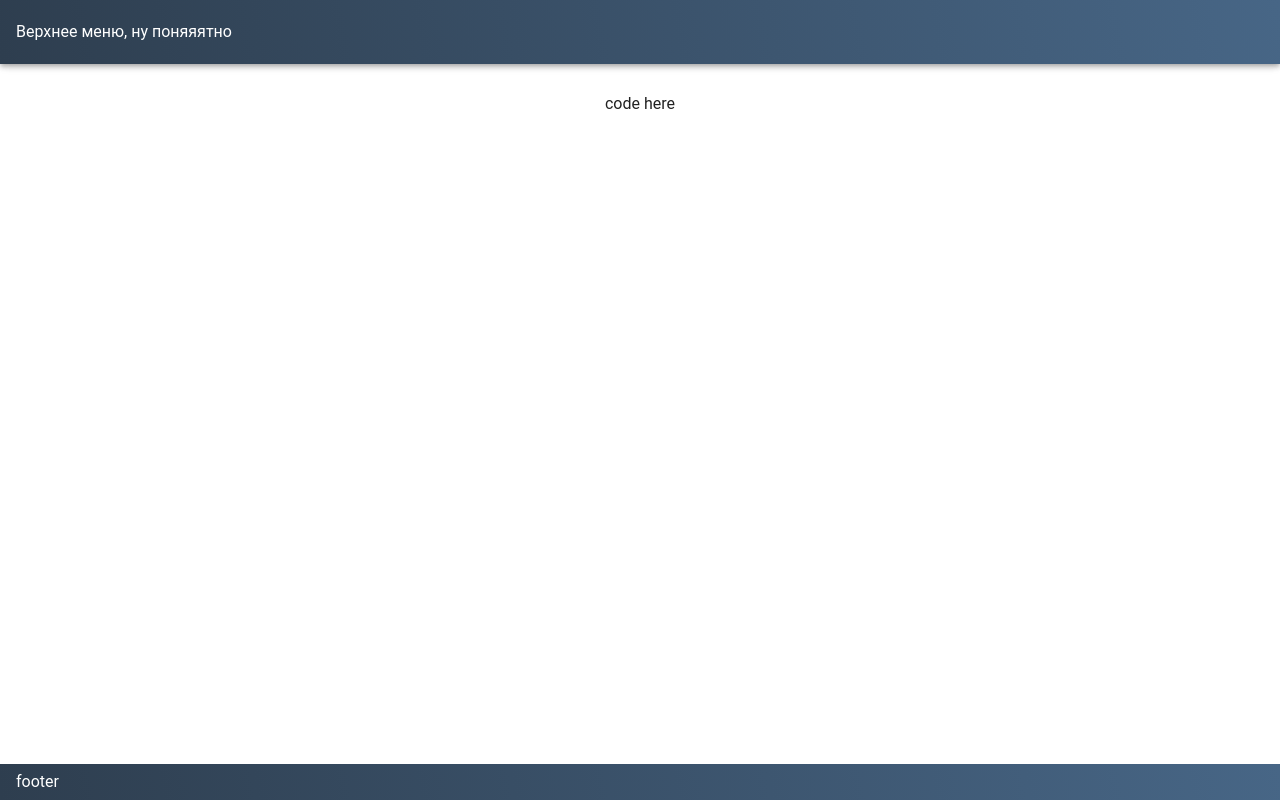
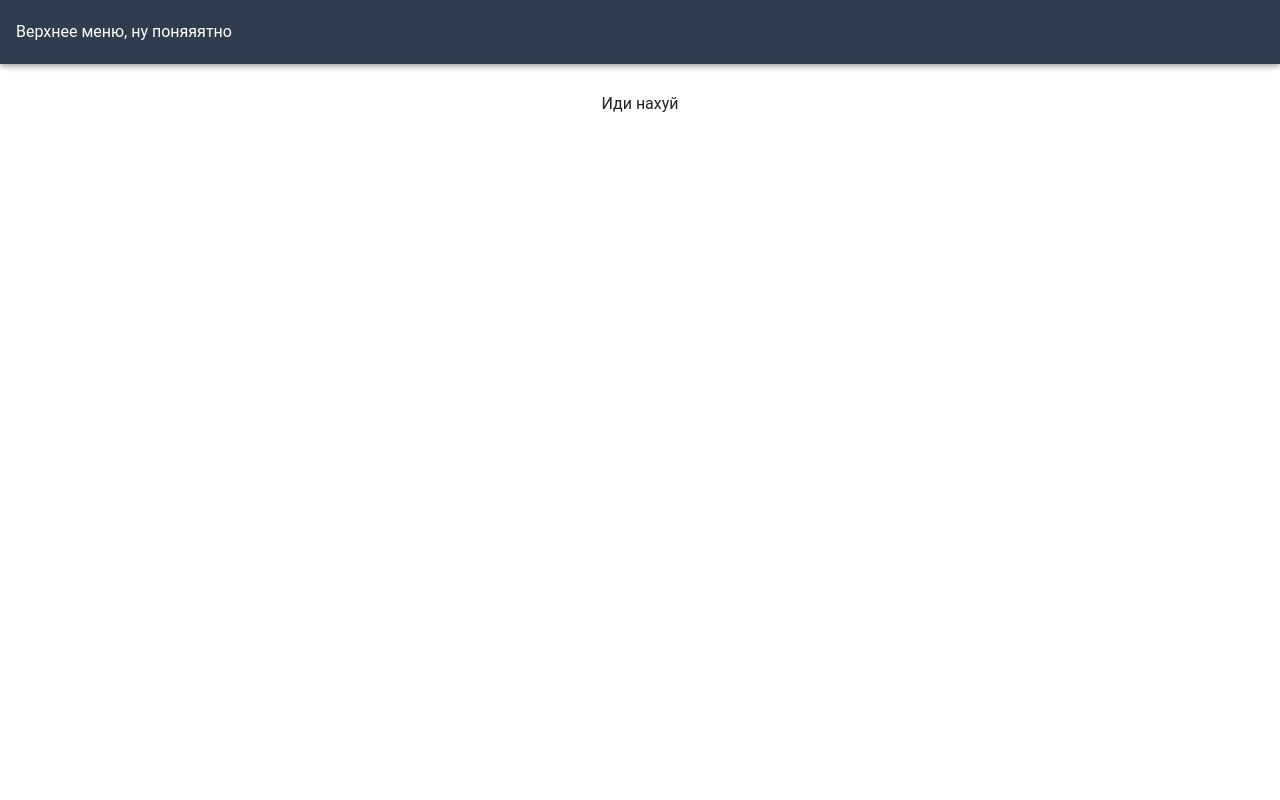
Before and after one commit to DK-Kami/SalleOfRoom, a Vue app: page / in a window 1280 px wide. Built offline with nearby package versions, Linux system fonts and the light colour scheme; a small style sheet from the web is missing.

Commit message:
Макет приложения и верхнее меню

```diff
--- a/src/App.vue
+++ b/src/App.vue
@@ -2,12 +2,9 @@
   <v-app>
     <notification />
 
-    <v-content :style="isEmptyLayout ? 'height:100vh' : ''">
-      <router-view v-if="isEmptyLayout" />
-
-      <template v-else>
+    <v-content>
+      <v-app-bar style="display:none"></v-app-bar>
       <the-toolbar />
-        <!-- <the-menu /> -->
 
       <v-container fluid class="px-0 mt-4">
         <v-layout fill-height justify-center>
@@ -16,9 +13,6 @@
           </v-slide-y-transition>
         </v-layout>
       </v-container>
-
-        <the-footer />
-      </template>
     </v-content>
   </v-app>
 </template>
@@ -37,12 +31,6 @@ export default {
     TheToolbar,
     TheFooter,
     TheMenu,
-  },
-
-  computed: {
-    isEmptyLayout() {
-      return false;
-    },
   },
 };
 </script>
@@ -74,9 +62,7 @@ export default {
 .v-application .elevation-0 {
   border: none !important;
 }
-.v-application .primary {
-  background: linear-gradient(80deg,#2e3e4f,#476686);
-}
+
 .elevation-3 {
   box-shadow: 0 7px 15px rgba(0,0,0,.03) !important;
   border: none !important;
@@ -92,11 +78,6 @@ export default {
   border-color: transparent !important;
 }
 
-.theme--light.v-data-table thead {
-  background: linear-gradient(80deg,#2e3e4f,#476686);
-  text-transform: uppercase;
-}
-
 .theme--light.v-data-table thead th {
   color: #ffffff !important;
 }
--- a/src/components/layout/TheToolbar.vue
+++ b/src/components/layout/TheToolbar.vue
@@ -5,3 +5,26 @@
     </div>
   </v-app-bar>
 </template>
+
+<script>
+const toolbarItems = [
+  { name: 'Главная страница', to: '/', },
+  { name: 'Отзывы',           to: '/', },
+  { name: 'Вакансии',         to: '/',  items: [
+    { name: 'О работе в компании',  to: '/' },
+    { name: 'Список вакансий',      to: '/' },
+    { name: 'Контактный номер',     to: '/' },
+  ]},
+  { name: 'Наши партнёры',    to: '/',  items: []},
+  { name: 'Услуги агентства', to: '/', },
+  { name: 'Информация',       to: '/', },
+];
+
+export default {
+  name: 'TheToolbar',
+
+  data: () => ({
+    toolbarItems,
+  }),
+};
+</script>
--- a/src/views/StartPage/index.vue
+++ b/src/views/StartPage/index.vue
@@ -1,5 +1,5 @@
 <template>
   <div>
-    code here
+    Иди нахуй
   </div>
 </template>
```
Lines whose indentation alone changed are shown as unchanged.
